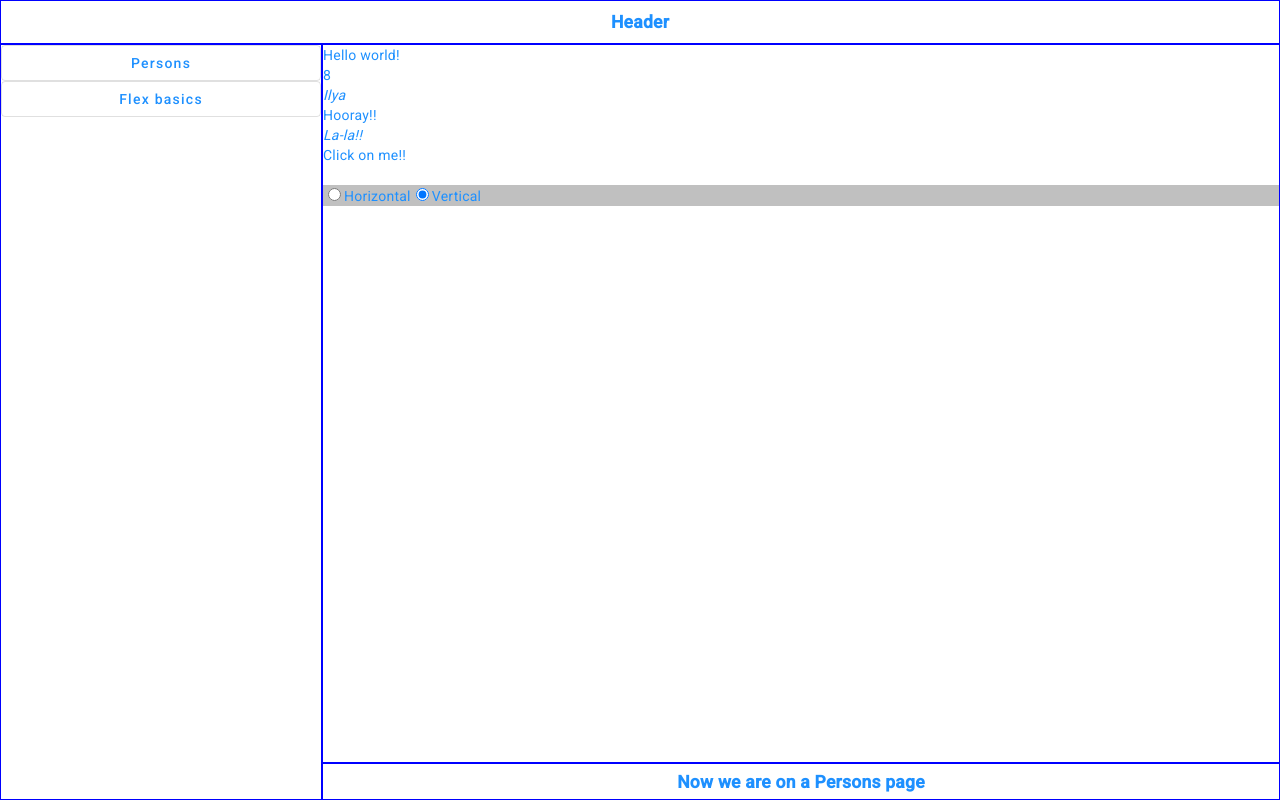
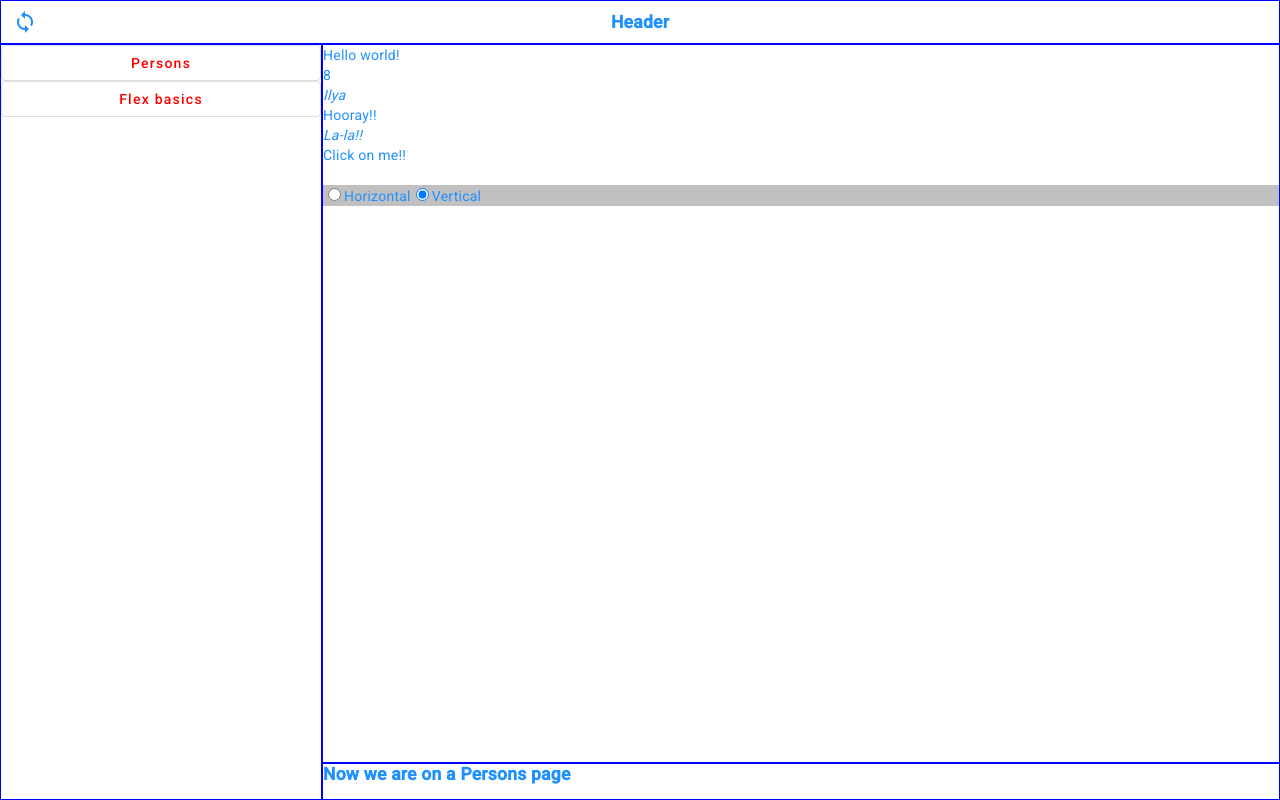
Before and after one commit to lentyaishe/masa-frontend, an Angular app: page /persons in a window 1280 px wide. Built offline with nearby package versions, Linux system fonts and the light colour scheme.

Commit message:
Document injection Rtl vs ltr with classes

```diff
--- a/src/app/app.component.html
+++ b/src/app/app.component.html
@@ -1,12 +1,18 @@
-<div class="mf-app-component">
+<div class="mf-app-component {{layoutService.layoutDirection}}">
     <div class="mf-flex mf-flex-column mf-layout-wrapper">
         <div class="mf-flex mf-header mf-flex-center">
+            <div class="mf-toggle-direction">
+                <button mat-icon-button (click)="onChangeDirectionClick()">
+                    <mat-icon>sync</mat-icon>
+                </button>
+            </div>
             <div class="title">
                 Header
             </div>
         </div>
-        <div class="mf-flex mf-flex-col-1 mf-menu-rest-wrapper" [ngClass]="{'mf-flex-row-reverse': isRtl, 'mf-flex-row': !isRtl}">
-            <div class="mf-menu title">
+        <div class="mf-flex mf-flex-col-1 mf-menu-rest-wrapper">
+            <div class="mf-menu">
+                <div class="title">
                     <button
                         mat-stroked-button
                         color="basic"
@@ -25,11 +31,12 @@
                         Flex basics
                     </button>
                 </div>
+            </div>
             <div class="mf-flex mf-flex-column mf-flex-col-1 mf-content-footer-wrapper">
                 <div class="mf-flex-col-1 mf-content">
                   <router-outlet></router-outlet>
                 </div>
-                <div class="mf-flex mf-footer mf-flex-center">
+                <div class="mf-flex mf-footer">
                     <div class="title" [innerText]="layoutService.footerMessage"></div>
                 </div>
             </div>
--- a/src/app/app.component.less
+++ b/src/app/app.component.less
@@ -10,6 +10,13 @@
 
         .mf-header {
             min-height: @header-height;
+            position: relative;
+
+            .mf-toggle-direction {
+                position: absolute;
+                top: 50%;
+                transform: translateY(-50%);
+            }
         }
 
         .mf-header,
@@ -25,6 +32,13 @@
 
             .mf-menu {
                 min-width: 25%;
+
+                .title {
+
+                    .mat-basic {
+                        color: red;
+                    }
+                }
             }
 
             .mf-footer {
@@ -37,4 +51,30 @@
             }
         }
     }
+
+    &.mf-ltr {
+
+        .mf-layout-wrapper {
+
+            .mf-header {
+
+                .mf-toggle-direction {
+                    left: 0;
+                }
+            }
+        }
+    }
+
+    &.mf-rtl {
+
+        .mf-layout-wrapper {
+
+            .mf-header {
+
+                .mf-toggle-direction {
+                    right: 0;
+                }
+            }
+        }
+    }
 }
--- a/src/app/app.component.ts
+++ b/src/app/app.component.ts
@@ -1,4 +1,6 @@
-import { Component } from "@angular/core";
+import { LayoutDirection } from "./enums";
+import { DOCUMENT } from "@angular/common";
+import { Component, Inject } from "@angular/core";
 import { States } from "./constants";
 import { LayoutService } from "./services/layout.service";
 
@@ -11,9 +13,23 @@ export class AppComponent {
     public States = States;
 
     public title: string = "masa-frontend";
-    public isRtl: boolean = false;
 
     constructor(
+        @Inject(DOCUMENT) private document: Document,
         public layoutService: LayoutService
-    ) {}
+    ) {
+        this.alignUi();
+    }
+
+    public onChangeDirectionClick(): void {
+        this.layoutService.layoutDirection = this.layoutService.layoutDirection === LayoutDirection.Ltr ? LayoutDirection.Rtl : LayoutDirection.Ltr;
+        this.alignUi();
+    }
+
+  private alignUi() {
+    const bodyElement: HTMLElement | null = this.document.getElementById("mf-body");
+    if (bodyElement) {
+      bodyElement.style.direction = this.layoutService.layoutDirection === LayoutDirection.Rtl ? "rtl" : "ltr";
+    }
+  }
 }
--- a/src/app/app.module.ts
+++ b/src/app/app.module.ts
@@ -2,6 +2,7 @@ import { NgModule } from "@angular/core";
 import { BrowserModule } from "@angular/platform-browser";
 import { FormsModule } from "@angular/forms";
 import { MatButtonModule } from "@angular/material/button";
+import { MatIconModule } from "@angular/material/icon";
 
 import { AppRoutingModule } from "./app-routing.module";
 import { AppComponent } from "./app.component";
@@ -20,7 +21,8 @@ import { BrowserAnimationsModule } from "@angular/platform-browser/animations";
         CommonModule,
         CoreModule,
         BrowserAnimationsModule,
-        MatButtonModule
+        MatButtonModule,
+        MatIconModule
     ],
     exports: [
         FormsModule,
--- a/src/app/enums.ts
+++ b/src/app/enums.ts
@@ -7,3 +7,8 @@ export enum Layout {
     Vertical = "vertical",
     Horizontal = "horizontal"
 }
+
+export enum LayoutDirection {
+    Rtl = "mf-rtl",
+    Ltr = "mf-ltr"
+}
--- a/src/app/services/layout.service.ts
+++ b/src/app/services/layout.service.ts
@@ -1,6 +1,8 @@
+import { LayoutDirection } from "./../enums";
 import { Injectable } from "@angular/core";
 
 interface ILayoutService{
+  layoutDirection: LayoutDirection;
   footerMessage: string;
 }
 
@@ -10,8 +12,17 @@ interface ILayoutService{
 export class LayoutService implements ILayoutService {
 
   private _footerMessage: string = "";
+  private _layoutDirection: LayoutDirection = LayoutDirection.Ltr;
 
   constructor() { }
+
+  public get layoutDirection(): LayoutDirection {
+    return this._layoutDirection;
+  }
+
+  public set layoutDirection(value: LayoutDirection) {
+    this._layoutDirection = value;
+  }
 
   public get footerMessage(): string {
     return this._footerMessage;
--- a/src/index.html
+++ b/src/index.html
@@ -12,7 +12,7 @@
     <link href="https://fonts.googleapis.com/icon?family=Material+Icons" rel="stylesheet">
 </head>
 
-<body class="mat-typography">
+<body id="mf-body" class="mat-typography">
     <app-root></app-root>
 </body>
 
```
Lines whose indentation alone changed are shown as unchanged.
